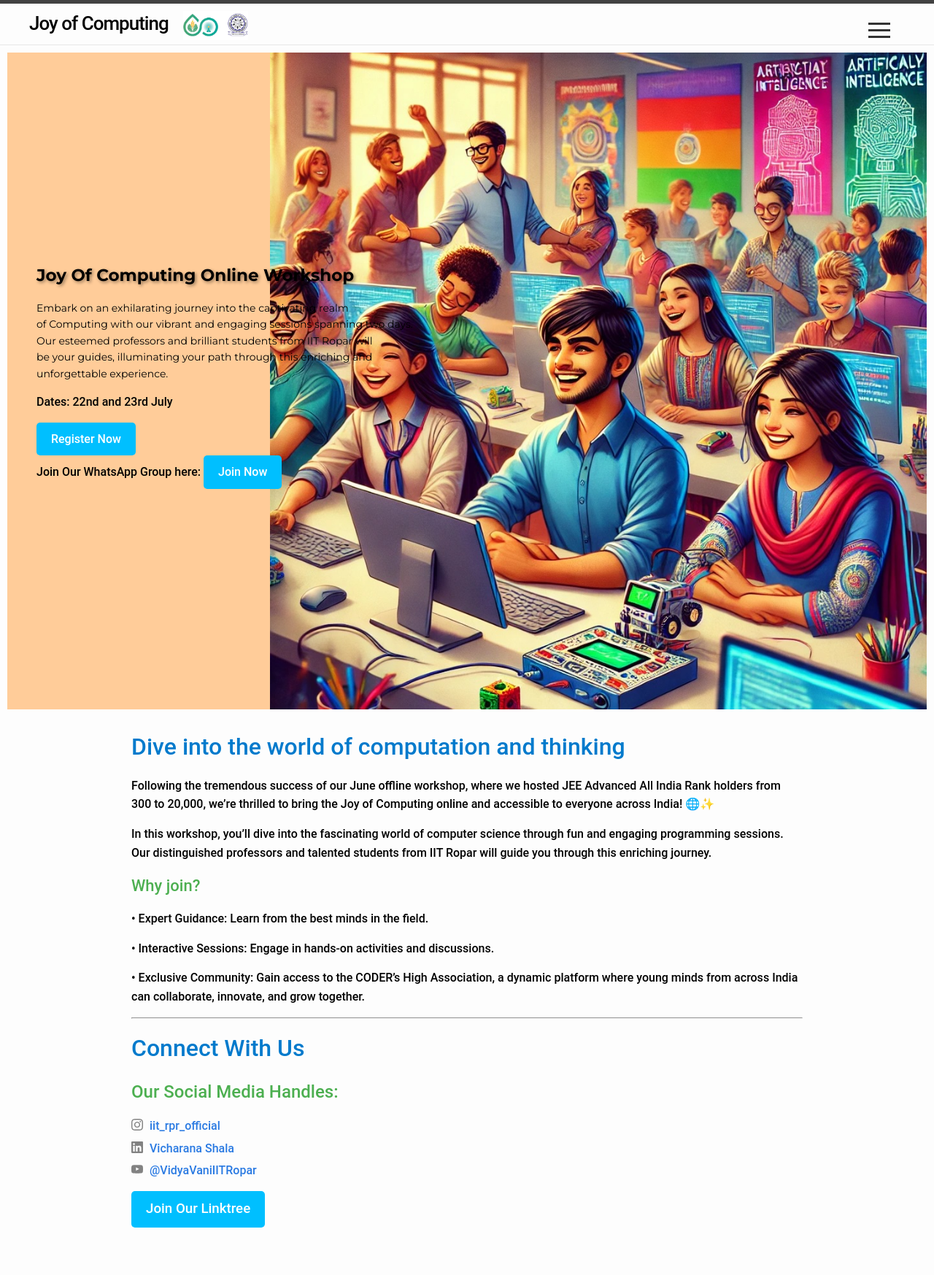
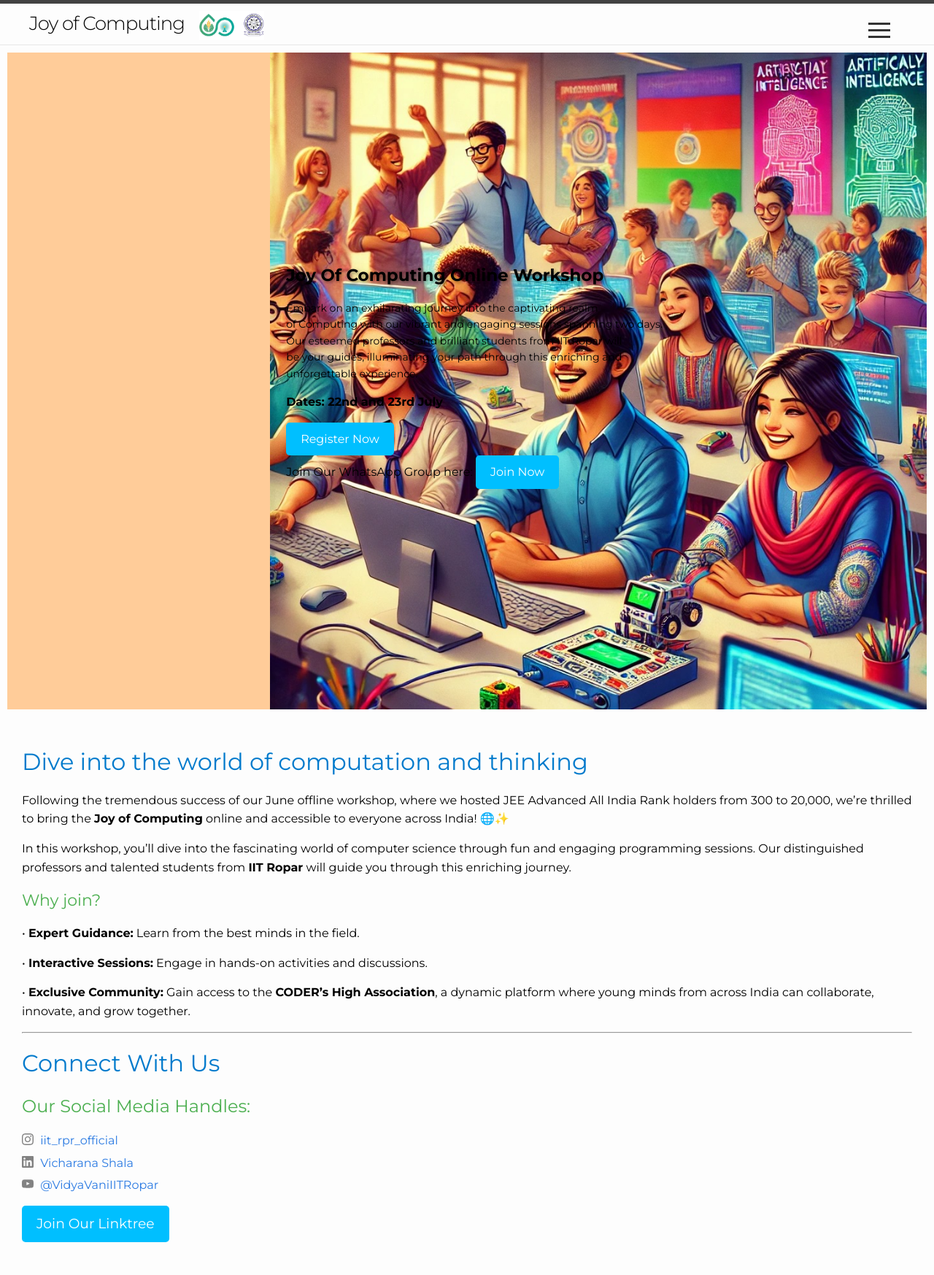
Before and after one commit to sudarshansudarshan/joc, a Jekyll site: the page built from index.markdown, in a window 1280 px wide. Shown: the whole page at 73% size. Built offline with Jekyll 4.4.1, drawn with Linux system fonts in a browser that asks for light colours; before the commit the page ends 1707 px from its top, so only the background shows below that.

Commit message:
Update home.html

```diff
--- a/_layouts/home.html
+++ b/_layouts/home.html
@@ -8,60 +8,43 @@ layout: default
   <meta name="viewport" content="width=device-width, initial-scale=1.0">
   <title>Swagatam</title>
   <link rel="preconnect" href="https://fonts.googleapis.com">
-<link rel="preconnect" href="https://fonts.gstatic.com" crossorigin>
-<link href="https://fonts.googleapis.com/css2?family=Montserrat:ital,wght@0,100..900;1,100..900&display=swap" rel="stylesheet">
+  <link rel="preconnect" href="https://fonts.gstatic.com" crossorigin>
+  <link href="https://fonts.googleapis.com/css2?family=Montserrat:ital,wght@0,100..900;1,100..900&display=swap" rel="stylesheet">
   <style>
     body {
-      font-family: 'Roboto Medium', sans-serif; /* Use Roboto font or any other preferred font */
+      font-family: 'Montserrat', sans-serif; /* Use Montserrat font for consistency */
       font-size: 16px;
       line-height: 1.6;
-      color: #000000; /* Default text color */
+      color: #000; /* Default text color */
       margin: 0;
       padding: 0;
       width: 100%;
-      /*background-image: url('images/bgg1.png');
-      background-size: contain; /* Set the width and height of the background image */
-      /*background-repeat: no-repeat;
-      background-position: center top;
-       /* Center the background image */
-      <!-- background-color: #ffdbac;-->
     }
-  /*.home {
-      max-width: 100%;
-      margin: 0 auto;
-      padding: 10px;
-    }*/
     .home {
       max-width: 100%;
       margin: 0 auto;
       padding: 10px;
     }
-
     .navigation {
       margin-bottom: 20px;
     }
-
     .navigation ul {
       list-style: none;
       padding: 0;
       margin: 0;
     }
-
     .navigation ul li {
       display: inline;
       margin-right: 20px;
     }
-
     .navigation ul li a {
       text-decoration: none;
       color: #333;
       font-weight: bold;
     }
-
     .navigation li a:hover {
       color: #ff6600; /* Change color on hover */
     }
-
     .hero-section {
       width: 100%;
       height: 100vh; /* Adjust height as needed */
@@ -71,33 +54,24 @@ layout: default
       background-position: center top;
       display: flex;
       align-items: center; /* Center content vertically */
-      justify-content: left; /* Center content horizontally */
+      justify-content: center; /* Center content horizontally */
       color: white; /* Set default text color */
       text-align: center; /* Center text */
-      /* margin-top: 100px; */
     }
-
-    .hero-image {
-      max-width: 100%;
-      height: auto;
-    }
-
     .hero-text {
       margin-top: 20px;
     }
-
     .hero-text h2 {
       font-size: 2.5em; /* Larger font size for heading */
       margin-bottom: 10px;
       color: #FFFFFF;
+      text-shadow: 2px 2px 4px rgba(0, 0, 0, 0.4);
     }
-
     .hero-text p {
       font-size: 1.2em;
       margin-bottom: 20px;
       color: #FFFFFF;
     }
-
     .btn {
       display: inline-block;
       padding: 10px 20px;
@@ -107,106 +81,53 @@ layout: default
       border-radius: 5px;
       transition: background-color 0.3s;
     }
-
     .btn:hover {
       background-color: #008CBA;
     }
-
-    .post-list-heading {
-      font-size: 1.5em;
-      margin-bottom: 20px;
+    .content {
+      text-align: left;
+      padding: 20px;
     }
-
-    .post-list li {
-      margin-bottom: 20px;
+    @media (max-width: 768px) {
+      .hero-section {
+        flex-direction: column;
+        height: auto; /* Adjust height for smaller screens */
+        padding: 20px;
+        background-size: cover;
+      }
+      .hero-text h2 {
+        font-size: 1.8em; /* Smaller font size for smaller screens */
+      }
+      .hero-text p {
+        font-size: 1em; /* Adjust font size */
+      }
+      .content {
+        padding: 10px;
+      }
     }
-
-    .post-meta {
-      font-size: 0.9em;
-      color: #666;
-    }
-
-    .post-link {
-      color: #333;
-      text-decoration: none;
-      transition: color 0.3s;
-    }
-
-    .post-link:hover {
-      color: #ff6600; /* Change color on hover */
-    }
-
-    .content {
-            text-align: left;
-    }
-
-    .svg-icon {
-      width: 16px;
-      height: 16px;
-    }
-
-
   </style>
 </head>
 <body>
 <div class="home">
-  <!--{%- if page.title -%}
-    <h1 class="page-heading">{{ page.title }}  </h1>
-  {%- endif -%}-->
-
-
   <div class="hero-section" style="width: 100%; background-color: #ffcc99; background-image: url('images/joc image.jpg'); background-size: contain; background-repeat: no-repeat; background-position: right top;">
     <div class="content" style="padding-left: 40px;">
-<!--       <h2 style="color: black;"><b> Joy Of Computing Online Workshop</b></h2> -->
       <h2 style="color: black; font-family: 'Montserrat', sans-serif; font-size: 23px; text-shadow: 2px 2px 4px rgba(0, 0, 0, 0.4);"><b>Joy Of Computing Online Workshop</b></h2>
-
       <p style="color: black; font-family: 'Montserrat', sans-serif; font-size: 14px">
         Embark on an exhilarating journey into the captivating realm <br>of Computing with our vibrant and engaging sessions spanning two days. <br>Our esteemed professors and brilliant students from IIT Ropar will <br>be your guides, illuminating your path through this enriching and <br>unforgettable experience.
       </p>
-
       <p style="color: black;"><b>Dates: 22nd and 23rd July</b></p>
-
       <a href="https://forms.gle/HP18PAvap6ifJ8EG8" class="btn">Register Now</a>
       <br>
-
       <p style="color: black;">
         Join Our WhatsApp Group here:
         <a href="https://chat.whatsapp.com/J4Na1mTOXqY3xCPWGv64sz" class="btn">Join Now</a>
       </p>
-
     </div>
   </div>
   <br>
-  <div class="content" style="padding-left: 170px; padding-right: 170px ;">
-  {{ content }}
+  <div class="content">
+    {{ content }}
   </div>
-
- <!-- {%- if site.posts.size > 0 -%}
-    <div class="recent-posts">
-      <h1 class="post-list-heading">Recent Posts</h1>
-      <ul class="post-list">
-        {%- for post in site.posts limit: 1 -%}
-        <li>-->
-        <!--  {%- assign date_format = site.minima.date_format | default: "%b %-d, %Y" -%}
-          <span class="post-meta">{{ post.date | date: date_format }}</span>
-
-            <a class="post-link" href="/aicamp/dashboard/">
-              <h6>
-              Matrix Mystics
-              </h6>
-            </a> -->
-
-          {%- if site.show_excerpts -%}
-            {{ post.excerpt }}
-          {%- endif -%}
-        </li>
-        {%- endfor -%}
-      </ul>
-      <!-- <a href="" class="btn">View All Posts</a> -->
-    </div>
-  {%- endif -%}
-
-
 </div>
 </body>
 </html>
```
